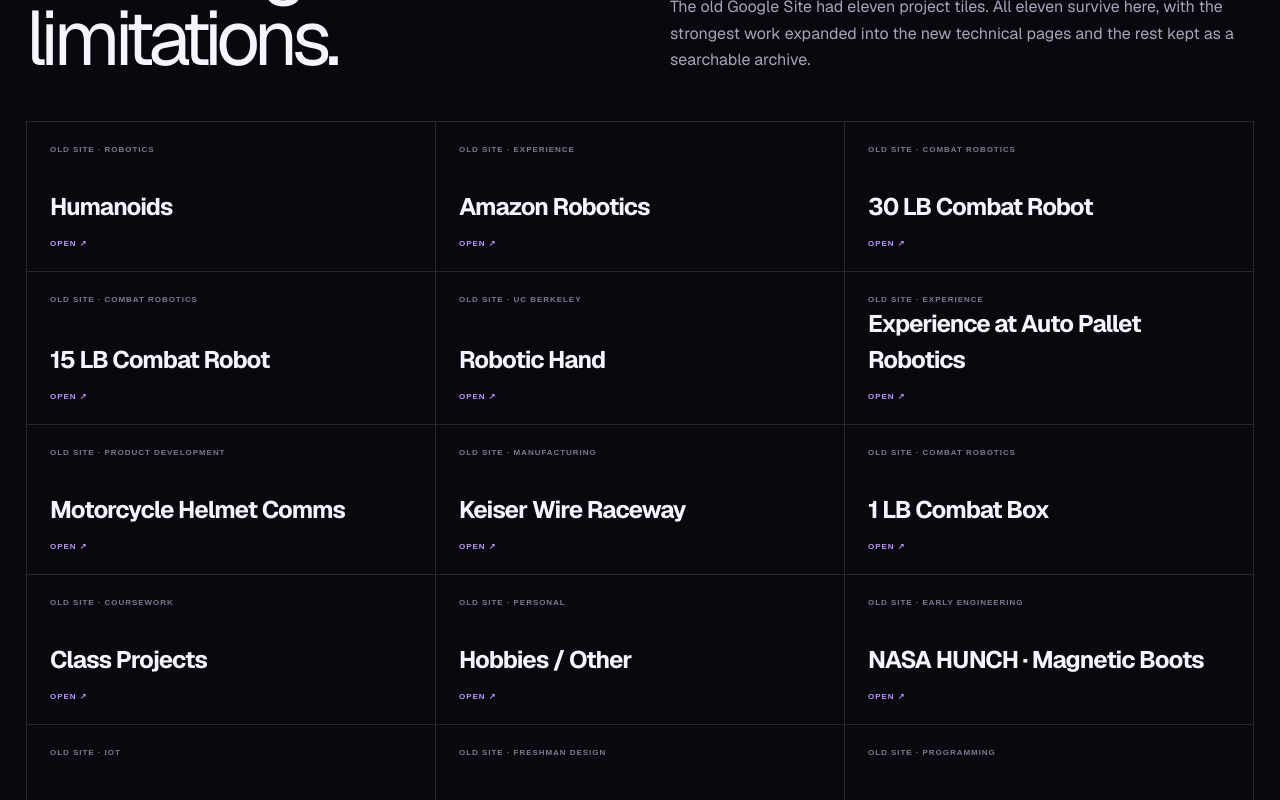
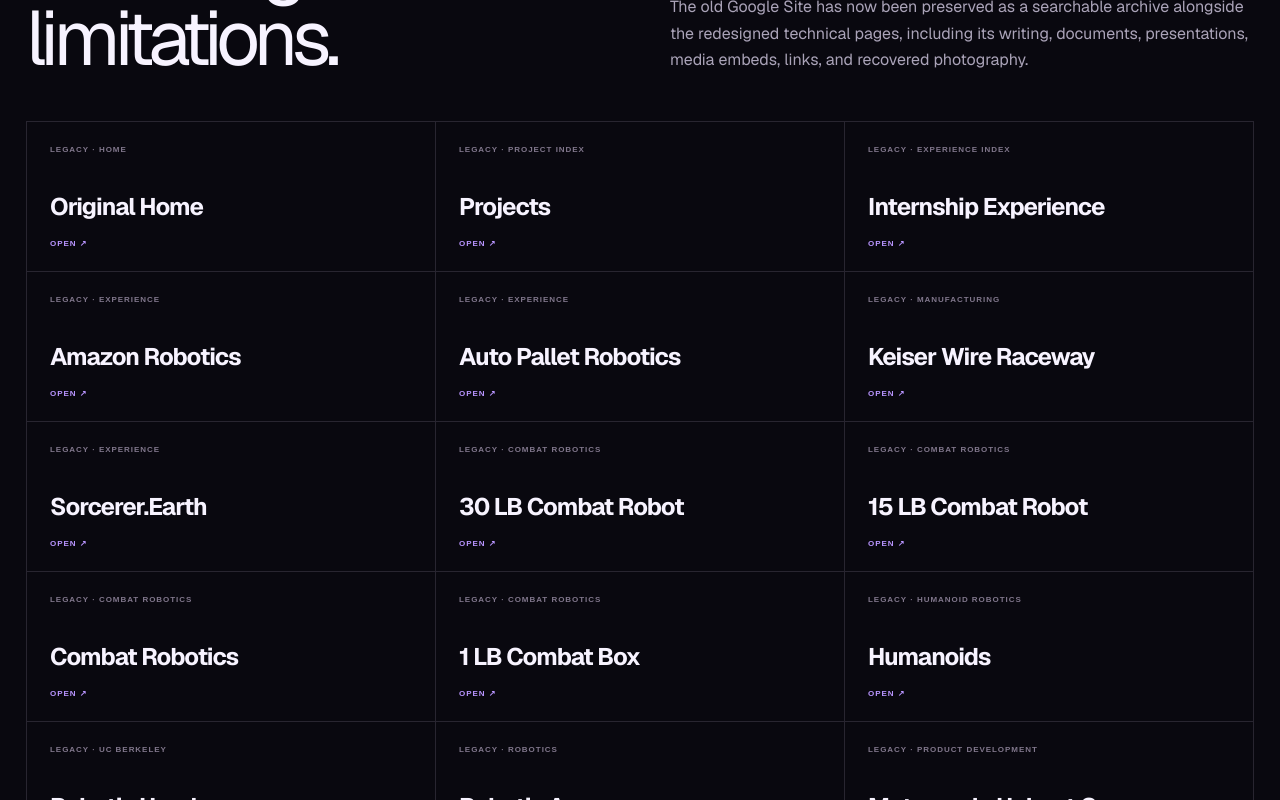
Before and after one commit to GursimarVirk/SimarWebsite, a Next.js app: page / in a window 1280 px wide. Shown: the part 9320-10120 px from the top of the page. Built offline with nearby package versions, Linux system fonts and the light colour scheme.

Commit message:
feat: connect home page to complete legacy archive

```diff
--- a/app/page.tsx
+++ b/app/page.tsx
@@ -86,23 +86,29 @@ const projects = [
 ];
 
 const archive = [
-  ["Humanoids","OLD SITE · ROBOTICS","/projects/humanoid-robotics"],
-  ["Amazon Robotics","OLD SITE · EXPERIENCE","/experience/amazon-robotics"],
-  ["30 LB Combat Robot","OLD SITE · COMBAT ROBOTICS","/projects/30-lb-combat-robot"],
-  ["15 LB Combat Robot","OLD SITE · COMBAT ROBOTICS","/projects/15-lb-combat-robots"],
-  ["Robotic Hand","OLD SITE · UC BERKELEY","/projects/robotic-hand"],
-  ["Experience at Auto Pallet Robotics","OLD SITE · EXPERIENCE","/experience/autopallet-robotics"],
-  ["Motorcycle Helmet Comms","OLD SITE · PRODUCT DEVELOPMENT","/projects/motorcycle-communication-system"],
-  ["Keiser Wire Raceway","OLD SITE · MANUFACTURING","/projects/keiser-wire-raceway"],
-  ["1 LB Combat Box","OLD SITE · COMBAT ROBOTICS","/projects/combat-box"],
-  ["Class Projects","OLD SITE · COURSEWORK","/projects/class-projects"],
-  ["Hobbies / Other","OLD SITE · PERSONAL","/projects/hobbies-other"],
-  ["NASA HUNCH · Magnetic Boots","OLD SITE · EARLY ENGINEERING","/projects/nasa-hunch-magnetic-boots"],
-  ["IoT Millipede Monitor","OLD SITE · IOT","/projects/iot-millipede-monitor"],
-  ["Towel Holder Innovation","OLD SITE · FRESHMAN DESIGN","/projects/towel-holder-innovation"],
-  ["Statistics / Data Project","OLD SITE · PROGRAMMING","/projects/statistics-data-project"],
-  ["Robotic Arms","OLD SITE · ROBOTICS","/projects/robotic-arms"],
-  ["Sorcerer.Earth","OLD SITE · EXPERIENCE","/experience/sorcerer-earth"],
+  ["Original Home","LEGACY · HOME","/legacy/home"],
+  ["Projects","LEGACY · PROJECT INDEX","/legacy/projects"],
+  ["Internship Experience","LEGACY · EXPERIENCE INDEX","/legacy/internship-experience"],
+  ["Amazon Robotics","LEGACY · EXPERIENCE","/legacy/amazon-robotics"],
+  ["Auto Pallet Robotics","LEGACY · EXPERIENCE","/legacy/auto-pallet"],
+  ["Keiser Wire Raceway","LEGACY · MANUFACTURING","/legacy/keiser-wire-raceway"],
+  ["Sorcerer.Earth","LEGACY · EXPERIENCE","/legacy/sorcerer-earth"],
+  ["30 LB Combat Robot","LEGACY · COMBAT ROBOTICS","/legacy/30lb-robot"],
+  ["15 LB Combat Robot","LEGACY · COMBAT ROBOTICS","/legacy/15lb-robot"],
+  ["Combat Robotics","LEGACY · COMBAT ROBOTICS","/legacy/combat-robotics"],
+  ["1 LB Combat Box","LEGACY · COMBAT ROBOTICS","/legacy/combat-box"],
+  ["Humanoids","LEGACY · HUMANOID ROBOTICS","/legacy/humanoids"],
+  ["Robotic Hand","LEGACY · UC BERKELEY","/legacy/robotic-hand"],
+  ["Robotic Arms","LEGACY · ROBOTICS","/legacy/robotic-arms"],
+  ["Motorcycle Helmet Comms","LEGACY · PRODUCT DEVELOPMENT","/legacy/motorcycle-comms"],
+  ["IoT Millipede Monitor","LEGACY · IOT","/legacy/iot-millipede-monitor"],
+  ["Towel Holder Innovation","LEGACY · FRESHMAN DESIGN","/legacy/towel-holder"],
+  ["Statistics / Data Project","LEGACY · PROGRAMMING","/legacy/stats-project"],
+  ["Class Projects","LEGACY · COURSEWORK","/legacy/class-projects"],
+  ["Cars & Machines","LEGACY · PERSONAL SHOP","/legacy/cars-and-machines"],
+  ["Hobbies / Other","LEGACY · PERSONAL","/legacy/hobbies-other"],
+  ["NASA HUNCH","LEGACY · EARLY ENGINEERING","/legacy/nasa-hunch"],
+  ["Resume","LEGACY · DOCUMENT","/legacy/resume"],
 ];
 
 const berkeley = [
@@ -220,7 +226,7 @@ export default function Home(){
     </section>
 
     <section className="page-width legacy-section">
-      <div className="section-head"><div><Label>07 · LEGACY ARCHIVE</Label><h2>The old site, without the Google Sites limitations.</h2></div><p>The old Google Site had eleven project tiles. All eleven survive here, with the strongest work expanded into the new technical pages and the rest kept as a searchable archive.</p></div>
+      <div className="section-head"><div><Label>07 · LEGACY ARCHIVE</Label><h2>The old site, without the Google Sites limitations.</h2></div><p>The old Google Site has now been preserved as a searchable archive alongside the redesigned technical pages, including its writing, documents, presentations, media embeds, links, and recovered photography.</p></div>
       <div className="legacy-grid">{archive.map(([title,kind,href])=><a href={href} key={href}><span>{kind}</span><strong>{title}</strong><em>OPEN ↗</em></a>)}</div>
     </section>
 
```
